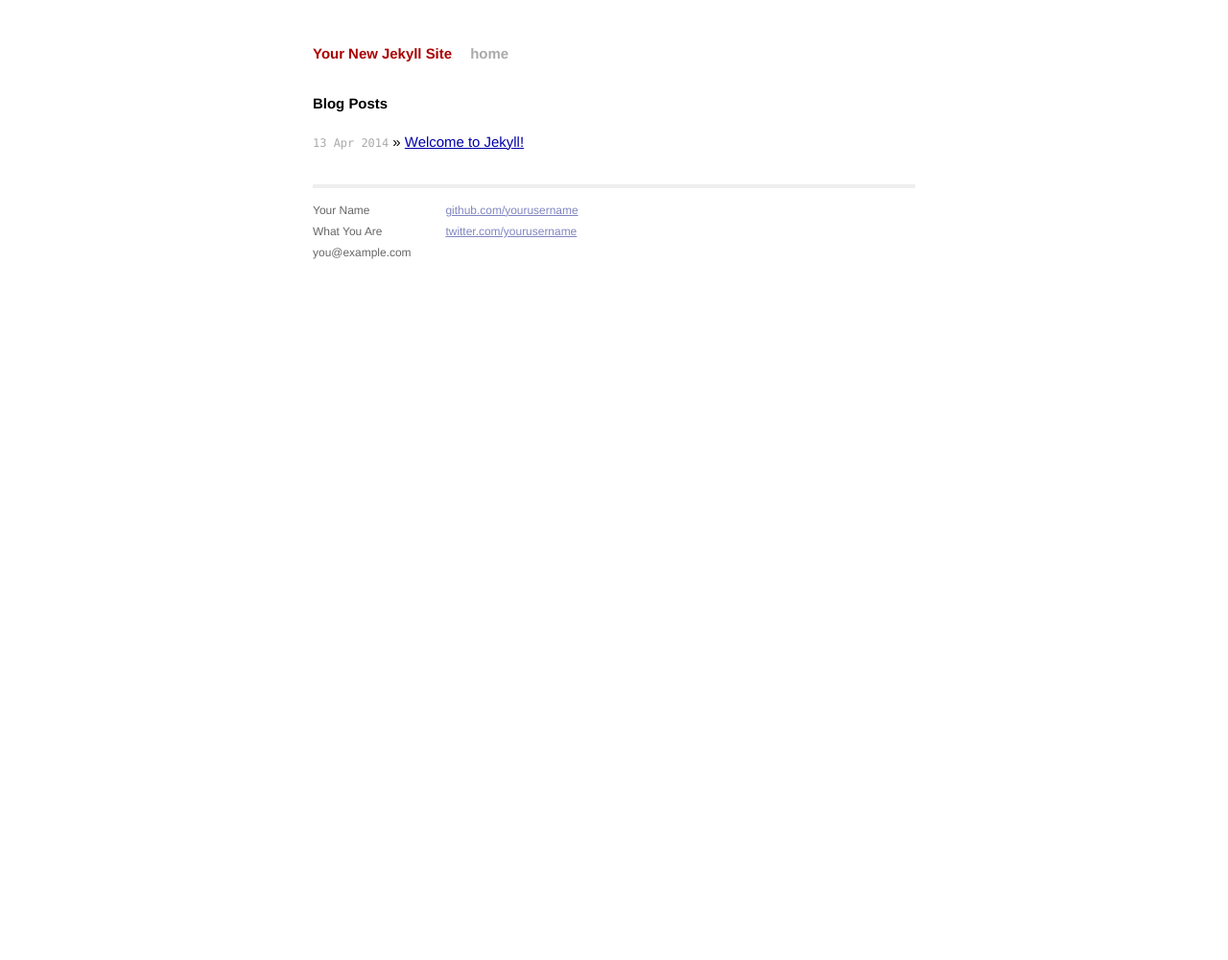
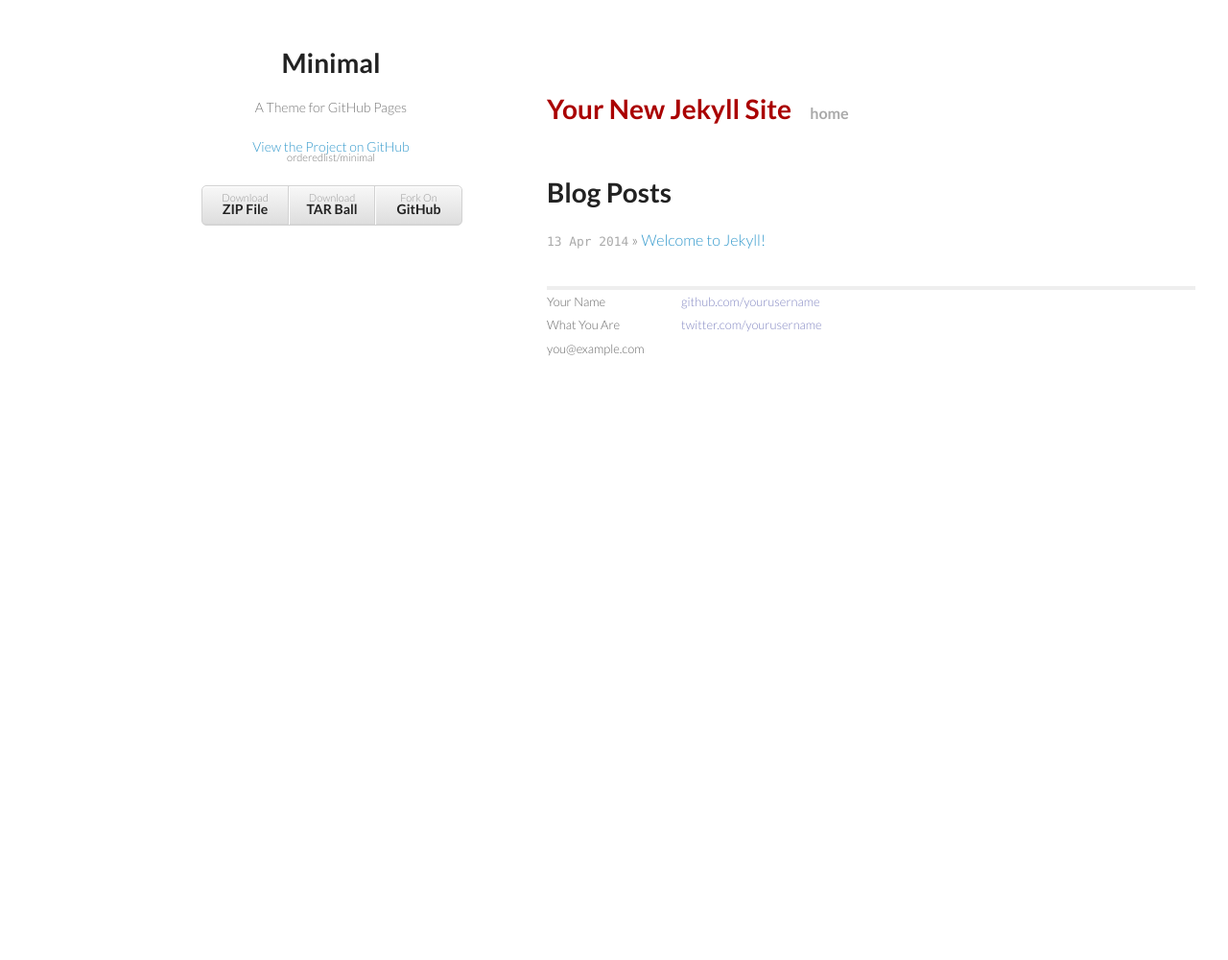
Before and after one commit to miroe/miroe.github.io, a Jekyll site: the page built from index.html, in a window 1280 px wide. Shown: the whole page at 96% size. Built offline with Jekyll 4.4.1, drawn with Linux system fonts in a browser that asks for light colours; Markdown is read by kramdown in place of the engine named in the settings; before the commit the page ends 945 px from its top, so only the background shows below that.

Commit message:
integrating minimal theme

```diff
--- a/_layouts/default.html
+++ b/_layouts/default.html
@@ -11,10 +11,23 @@
 
         <!-- Custom CSS -->
         <link rel="stylesheet" href="/css/main.css">
+		<link rel="stylesheet" href="/css/styles.css">
 
     </head>
+
     <body>
-
+	 <div class="wrapper">
+<header>
+        <h1>Minimal</h1>
+        <p>A Theme for GitHub Pages</p>
+        <p class="view"><a href="http://github.com/orderedlist/minimal">View the Project on GitHub <small>orderedlist/minimal</small></a></p>
+        <ul>
+          <li><a href="https://github.com/orderedlist/minimal/zipball/master">Download <strong>ZIP File</strong></a></li>
+          <li><a href="https://github.com/orderedlist/minimal/tarball/master">Download <strong>TAR Ball</strong></a></li>
+          <li><a href="http://github.com/orderedlist/minimal">Fork On <strong>GitHub</strong></a></li>
+        </ul>
+    </header>
+	<section>
         <div class="site">
           <div class="header">
             <h1 class="title"><a href="/">{{ site.name }}</a></h1>
@@ -39,6 +52,8 @@
             </div>
           </div>
         </div>
-
+	 </section>
+</div>
+    <script src="javascripts/scale.fix.js"></script>
     </body>
 </html>
--- /dev/null
+++ b/css/styles.css
@@ -0,0 +1,287 @@
+@import url(https://fonts.googleapis.com/css?family=Lato:300italic,700italic,300,700);
+
+body {
+  padding:50px;
+  font:14px/1.5 Lato, "Helvetica Neue", Helvetica, Arial, sans-serif;
+  color:#777;
+  font-weight:300;
+}
+
+h1, h2, h3, h4, h5, h6 {
+  color:#222;
+  margin:0 0 20px;
+}
+
+p, ul, ol, table, pre, dl {
+  margin:0 0 20px;
+}
+
+h1, h2, h3 {
+  line-height:1.1;
+}
+
+h1 {
+  font-size:28px;
+}
+
+h2 {
+  color:#393939;
+}
+
+h3, h4, h5, h6 {
+  color:#494949;
+}
+
+a {
+  color:#39c;
+  font-weight:400;
+  text-decoration:none;
+}
+
+a:hover {
+  color:#069;
+}
+
+a small {
+  font-size:11px;
+  color:#777;
+  margin-top:-0.6em;
+  display:block;
+}
+
+a:hover small {
+  color:#777;
+}
+
+.wrapper {
+  width:860px;
+  margin:0 auto;
+}
+
+blockquote {
+  border-left:1px solid #e5e5e5;
+  margin:0;
+  padding:0 0 0 20px;
+  font-style:italic;
+}
+
+code, pre {
+  font-family:Monaco, Bitstream Vera Sans Mono, Lucida Console, Terminal, monospace;
+  color:#333;
+  font-size:12px;
+}
+
+pre {
+  padding:8px 15px;
+  background: #f8f8f8;
+  border-radius:5px;
+  border:1px solid #e5e5e5;
+  overflow-x: auto;
+}
+
+table {
+  width:100%;
+  border-collapse:collapse;
+}
+
+th, td {
+  text-align:left;
+  padding:5px 10px;
+  border-bottom:1px solid #e5e5e5;
+}
+
+dt {
+  color:#444;
+  font-weight:700;
+}
+
+th {
+  color:#444;
+}
+
+img {
+  max-width:100%;
+}
+
+header {
+  width:270px;
+  float:left;
+  position:fixed;
+}
+
+header ul {
+  list-style:none;
+  height:40px;
+
+  padding:0;
+
+  background: #eee;
+  background: -moz-linear-gradient(top, #f8f8f8 0%, #dddddd 100%);
+  background: -webkit-gradient(linear, left top, left bottom, color-stop(0%,#f8f8f8), color-stop(100%,#dddddd));
+  background: -webkit-linear-gradient(top, #f8f8f8 0%,#dddddd 100%);
+  background: -o-linear-gradient(top, #f8f8f8 0%,#dddddd 100%);
+  background: -ms-linear-gradient(top, #f8f8f8 0%,#dddddd 100%);
+  background: linear-gradient(top, #f8f8f8 0%,#dddddd 100%);
+
+  border-radius:5px;
+  border:1px solid #d2d2d2;
+  box-shadow:inset #fff 0 1px 0, inset rgba(0,0,0,0.03) 0 -1px 0;
+  width:270px;
+}
+
+header li {
+  width:89px;
+  float:left;
+  border-right:1px solid #d2d2d2;
+  height:40px;
+}
+
+header li:first-child a {
+  border-radius:5px 0 0 5px;
+}
+
+header li:last-child a {
+  border-radius:0 5px 5px 0;
+}
+
+header ul a {
+  line-height:1;
+  font-size:11px;
+  color:#999;
+  display:block;
+  text-align:center;
+  padding-top:6px;
+  height:34px;
+}
+
+header ul a:hover {
+  color:#999;
+  background: -moz-linear-gradient(top, #fff 0%, #ddd 100%);
+  background: -webkit-gradient(linear, left top, left bottom, color-stop(0%,#fff), color-stop(100%,#ddd));
+  background: -webkit-linear-gradient(top, #fff 0%,#ddd 100%);
+  background: -o-linear-gradient(top, #fff 0%,#ddd 100%);
+  background: -ms-linear-gradient(top, #fff 0%,#ddd 100%);
+  background: linear-gradient(top, #fff 0%,#ddd 100%);
+}
+
+header ul a:active {
+  -webkit-box-shadow: inset 0px 2px 2px 0px #ddd;
+  -moz-box-shadow: inset 0px 2px 2px 0px #ddd;
+  box-shadow: inset 0px 2px 2px 0px #ddd;
+}
+
+strong {
+  color:#222;
+  font-weight:700;
+}
+
+header ul li + li {
+  width:88px;
+  border-left:1px solid #fff;
+}
+
+header ul li + li + li {
+  border-right:none;
+  width:89px;
+}
+
+header ul a strong {
+  font-size:14px;
+  display:block;
+  color:#222;
+}
+
+section {
+  width:500px;
+  float:right;
+  padding-bottom:50px;
+}
+
+small {
+  font-size:11px;
+}
+
+hr {
+  border:0;
+  background:#e5e5e5;
+  height:1px;
+  margin:0 0 20px;
+}
+
+footer {
+  width:270px;
+  float:left;
+  position:fixed;
+  bottom:50px;
+}
+
+@media print, screen and (max-width: 960px) {
+
+  div.wrapper {
+    width:auto;
+    margin:0;
+  }
+
+  header, section, footer {
+    float:none;
+    position:static;
+    width:auto;
+  }
+
+  header {
+    padding-right:320px;
+  }
+
+  section {
+    border:1px solid #e5e5e5;
+    border-width:1px 0;
+    padding:20px 0;
+    margin:0 0 20px;
+  }
+
+  header a small {
+    display:inline;
+  }
+
+  header ul {
+    position:absolute;
+    right:50px;
+    top:52px;
+  }
+}
+
+@media print, screen and (max-width: 720px) {
+  body {
+    word-wrap:break-word;
+  }
+
+  header {
+    padding:0;
+  }
+
+  header ul, header p.view {
+    position:static;
+  }
+
+  pre, code {
+    word-wrap:normal;
+  }
+}
+
+@media print, screen and (max-width: 480px) {
+  body {
+    padding:15px;
+  }
+
+  header ul {
+    display:none;
+  }
+}
+
+@media print {
+  body {
+    padding:0.4in;
+    font-size:12pt;
+    color:#444;
+  }
+}
--- /dev/null
+++ b/javascripts/scale.fix.js
@@ -0,0 +1,17 @@
+var metas = document.getElementsByTagName('meta');
+var i;
+if (navigator.userAgent.match(/iPhone/i)) {
+  for (i=0; i<metas.length; i++) {
+    if (metas[i].name == "viewport") {
+      metas[i].content = "width=device-width, minimum-scale=1.0, maximum-scale=1.0";
+    }
+  }
+  document.addEventListener("gesturestart", gestureStart, false);
+}
+function gestureStart() {
+  for (i=0; i<metas.length; i++) {
+    if (metas[i].name == "viewport") {
+      metas[i].content = "width=device-width, minimum-scale=0.25, maximum-scale=1.6";
+    }
+  }
+}
```
